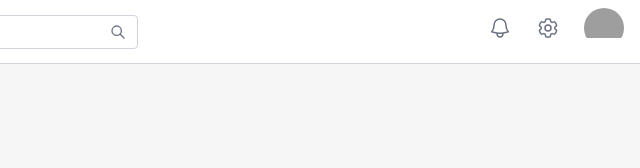
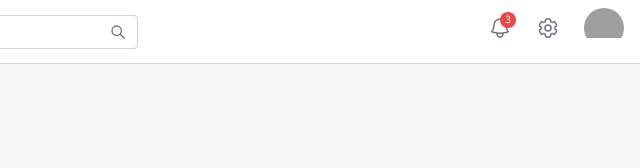
Before and after one commit to vijaykolar/react-tailwind, a Gatsby site: page / in a window 1280 px wide. Shown: the full height of the page, 640-1280 px from the left. Built offline with nearby package versions, Linux system fonts and the light colour scheme; Gatsby itself is replaced by a stand-in of ours; grey boxes are pictures that could not be loaded.

Commit message:
Added notification indicator

```diff
--- a/src/components/header/Notification/data.ts
+++ b/src/components/header/Notification/data.ts
@@ -25,7 +25,7 @@ export const notificationMenu: NotificationMenuTypes[] = [
     id: 3,
     name: "John Doe",
     icon: "📅",
-    description: "Created an event",
+    description: "Share an invitation",
     date: "23h",
     image: "",
     status: "away",
--- a/src/components/header/Notification/index.tsx
+++ b/src/components/header/Notification/index.tsx
@@ -8,8 +8,11 @@ import NotificationItem from "./NotificationItem";
 function Notification() {
   return (
     <Menu as="div" className="relative inline-block text-left">
-      <Menu.Button>
+      <Menu.Button className="relative">
         <HiOutlineBell className="text-gray-500" size={24} />
+        <span className="absolute text-[10px] h-4 w-4 rounded-full -right-1 -top-1 bg-red-500 text-white">
+          3
+        </span>
       </Menu.Button>
       <Transition
         as={Fragment}
--- a/src/styles/global.css
+++ b/src/styles/global.css
@@ -9,5 +9,4 @@
 body {
   font-family: "Poppins", 'Consolas', 'Menlo', 'DejaVu Sans Mono', 'Bitstream Vera Sans Mono', monospace;
   background: #f6f6f6;
-
 }
```
